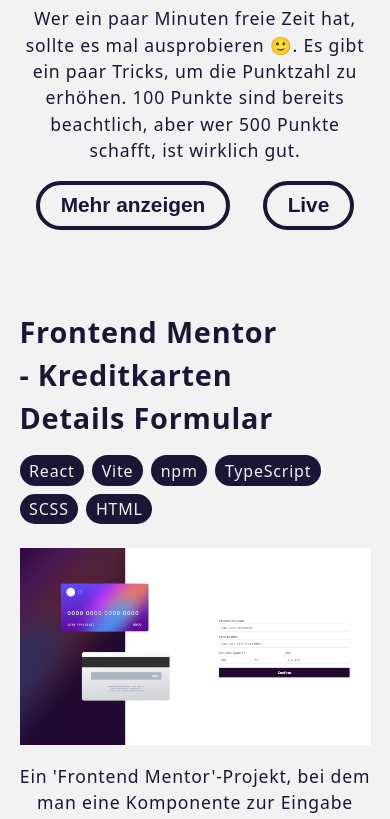
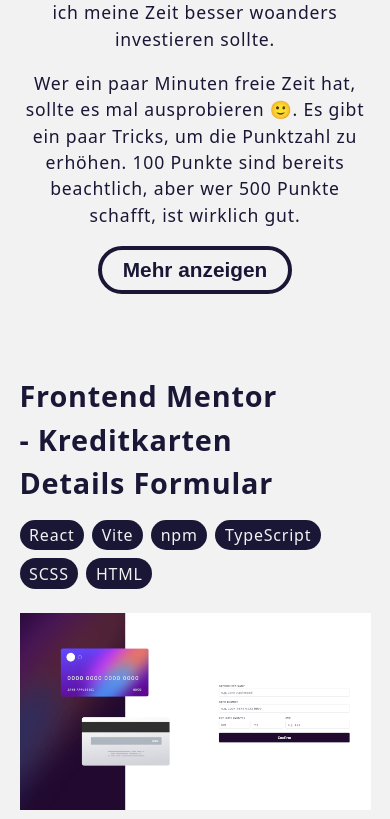
Before and after one commit to SutonToch/Portfolio, a React (Vite) app: page / in a window 390 px wide. Shown: the part 2128-2947 px from the top of the page. Built offline with nearby package versions, Linux system fonts and the light colour scheme.

Commit message:
UPDATE project layout after feedback

```diff
--- a/src/components/Projects.tsx
+++ b/src/components/Projects.tsx
@@ -26,20 +26,19 @@
         return(
             <article className="project-container">
                 <h2 className="project-title">{project.title}</h2>
+                <div className="project-filler"></div>
                 <div className="stack-container">
                     {project.stack.map((x) => <div className="stack-element">{x}</div>)}
                 </div>
-                <div className="project-btns">
                 <button className="project-btn" onClick={() => props.setPage(project.state)}>
                     {props.text_data.btn_projects}
                 </button>
                 {project.liveURL != "" ?
-                        <a href={project.liveURL}>
-                            <button className="project-btn">Live</button>
+                    <a className="project-start" href={project.liveURL} target={'_blank'}>
+                        <button className="project-btn">Start</button>
                     </a> :
                     <></>
                 }
-                </div>
                 <div className="project-short">
                     {project.short.map((paragraph) => <p>{paragraph}</p>)}
                 </div>
--- a/src/styles/Projects.css
+++ b/src/styles/Projects.css
@@ -7,6 +7,9 @@
   color: hsl(245, 40%, 15%);
   background-color: hsl(0, 0%, 95%);
   padding: 3em 5vw;
+}
+.projects a {
+  text-decoration: none;
 }
 
 .projects-title {
@@ -18,12 +21,12 @@
   display: grid;
   grid-template-columns: 1fr 1fr;
   grid-column-gap: 4em;
-  grid-template-areas: "title image" "stack image" "short image" "btn image";
+  grid-template-areas: "title filler" "stack image" "short image" "btn start";
   min-height: 85vh;
 }
 
 .project-container:nth-child(odd) {
-  grid-template-areas: "image title" "image stack" "image short" "image btn";
+  grid-template-areas: "filler title" "image stack" "image short" "start btn";
 }
 
 .project-container:has(+ .project-container) {
@@ -37,6 +40,10 @@
   margin-top: 2rem;
   margin-bottom: 1rem;
   align-self: end;
+}
+
+.project-filler {
+  grid-area: filler;
 }
 
 .stack-container {
@@ -71,7 +78,7 @@
   grid-area: btn;
   display: flex;
   align-self: start;
-  justify-content: center;
+  margin: 0 auto;
   font-size: 1.6rem;
   font-weight: bold;
   color: hsl(245, 40%, 15%);
@@ -85,6 +92,11 @@
 .project-btn:hover, .project-btn:focus {
   color: #7db48e;
   border-color: #7db48e;
+}
+
+.project-start {
+  grid-area: start;
+  margin: 0 auto;
 }
 
 .project-short {
@@ -104,20 +116,21 @@
   }
   .project-container {
     grid-template-columns: 1fr;
-    grid-template-areas: "title" "stack" "image" "short" "btn" !important;
+    grid-template-areas: "title" "stack" "image" "start" "short" "btn" !important;
+    grid-column-gap: 0;
   }
   .project-title {
     font-size: 1.8rem;
   }
   .project-img {
-    margin-top: 1em;
+    margin-block: 1em;
   }
   .project-short {
     font-size: 1.1rem;
     text-align: center;
     margin: 0 auto;
   }
-  .project-btn {
+  .project-btn, .project-start {
     font-size: 1.3rem;
     border-width: 4px;
   }
--- a/src/styles/scss/Projects.scss
+++ b/src/styles/scss/Projects.scss
@@ -9,6 +9,10 @@
     color: var.$clr-darkblue;
     background-color: var.$clr-white;
     padding: 3em 5vw;
+
+    a {
+        text-decoration: none;
+    }
 }
 
 .projects-title {
@@ -21,19 +25,19 @@
     grid-template-columns: 1fr 1fr;
     grid-column-gap: 4em;
     grid-template-areas:
-    'title image'
+    'title filler'
     'stack image'
     'short image'
-    'btn image';
+    'btn start';
     min-height: 85vh;
 }
 
 .project-container:nth-child(odd) {
     grid-template-areas:
-    'image title'
+    'filler title'
     'image stack'
     'image short'
-    'image btn';
+    'start btn';
 }
 
 .project-container:has(+.project-container) {
@@ -47,6 +51,10 @@
     margin-top: 2rem;
     margin-bottom: 1rem;
     align-self: end;
+}
+
+.project-filler {
+    grid-area: filler;
 }
 
 .stack-container {
@@ -84,7 +92,7 @@
     grid-area: btn;
     display: flex;
     align-self: start;
-    justify-content: center;
+    margin: 0 auto;
     font-size: 1.6rem;
     font-weight: bold;
     color: var.$clr-darkblue;
@@ -99,6 +107,11 @@
         color: var.$clr-green;
         border-color: var.$clr-green;
     }
+}
+
+.project-start {
+    grid-area: start;
+    margin: 0 auto;
 }
 
 .project-short {
@@ -123,8 +136,10 @@
         'title'
         'stack'
         'image'
+        'start'
         'short'
         'btn' !important;
+        grid-column-gap: 0;
     }
 
     .project-title {
@@ -132,7 +147,7 @@
     }
 
     .project-img {
-        margin-top: 1em;
+        margin-block: 1em;
     }
 
     .project-short {
@@ -141,7 +156,7 @@
         margin: 0 auto;
     }
 
-    .project-btn {
+    .project-btn, .project-start {
         font-size: 1.3rem;
         border-width: 4px;
     }
```
Also changed, not shown: 1 other file (tests, documents, lock files or other folders). Lines whose indentation alone changed are shown as unchanged.
